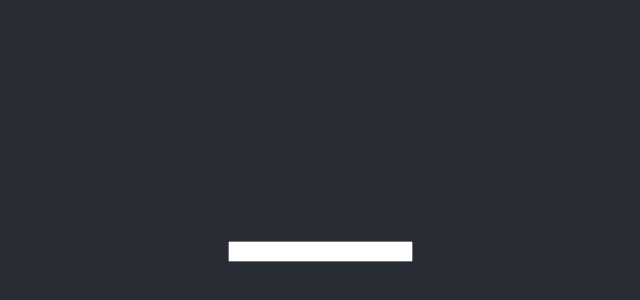
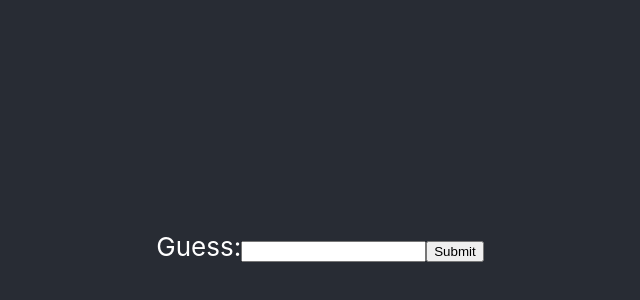
Before and after one commit to cynthia-lam/honsle, a React (Create React App) app: page / in a window 1280 px wide. Shown: the part 154-454 px from the top of the page, without its empty margins (320-960 px from the left). Built offline with nearby package versions, Linux system fonts and the light colour scheme.

Commit message:
Add label and submit button, wrap in form

```diff
--- a/src/Input.jsx
+++ b/src/Input.jsx
@@ -1,7 +1,12 @@
 function Input() {
+
   return (
     <div className="Input">
-      <input></input>
+      <form>
+        <label>Guess:</label>
+        <input />
+        <button type="submit">Submit</button>
+      </form>
     </div>
   );
 }
```
